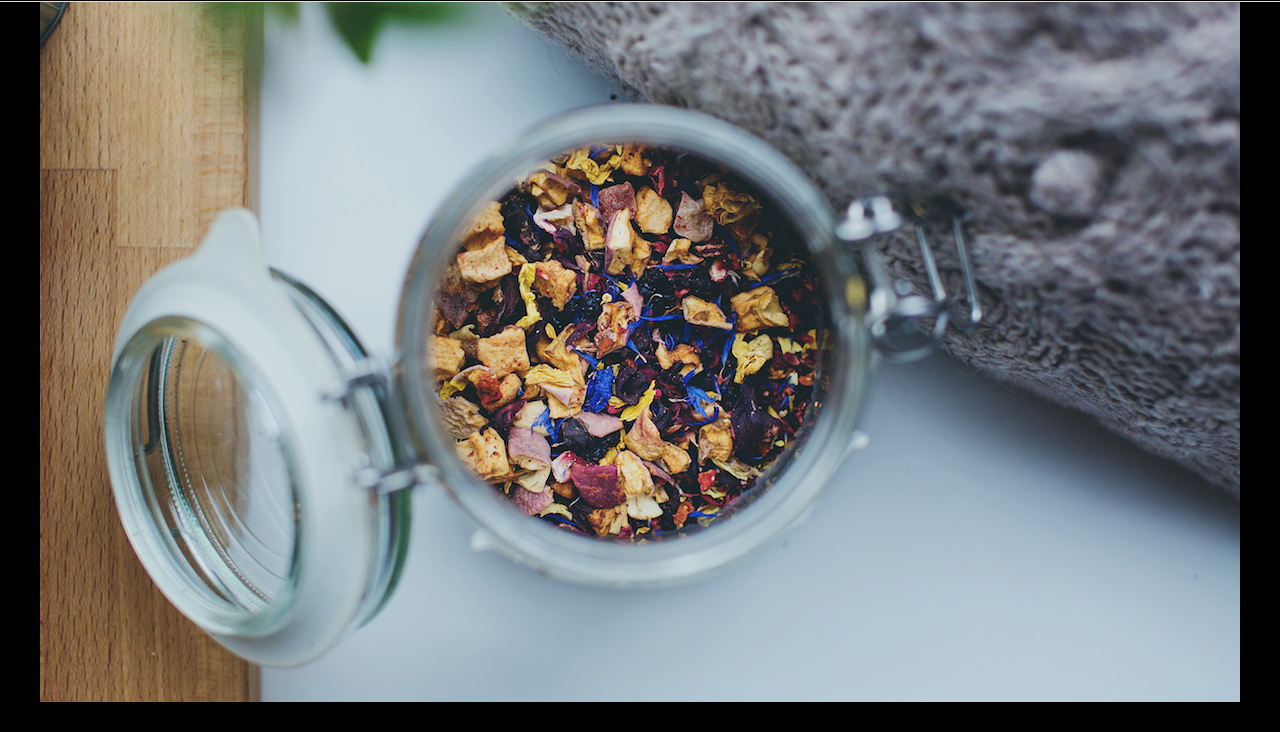
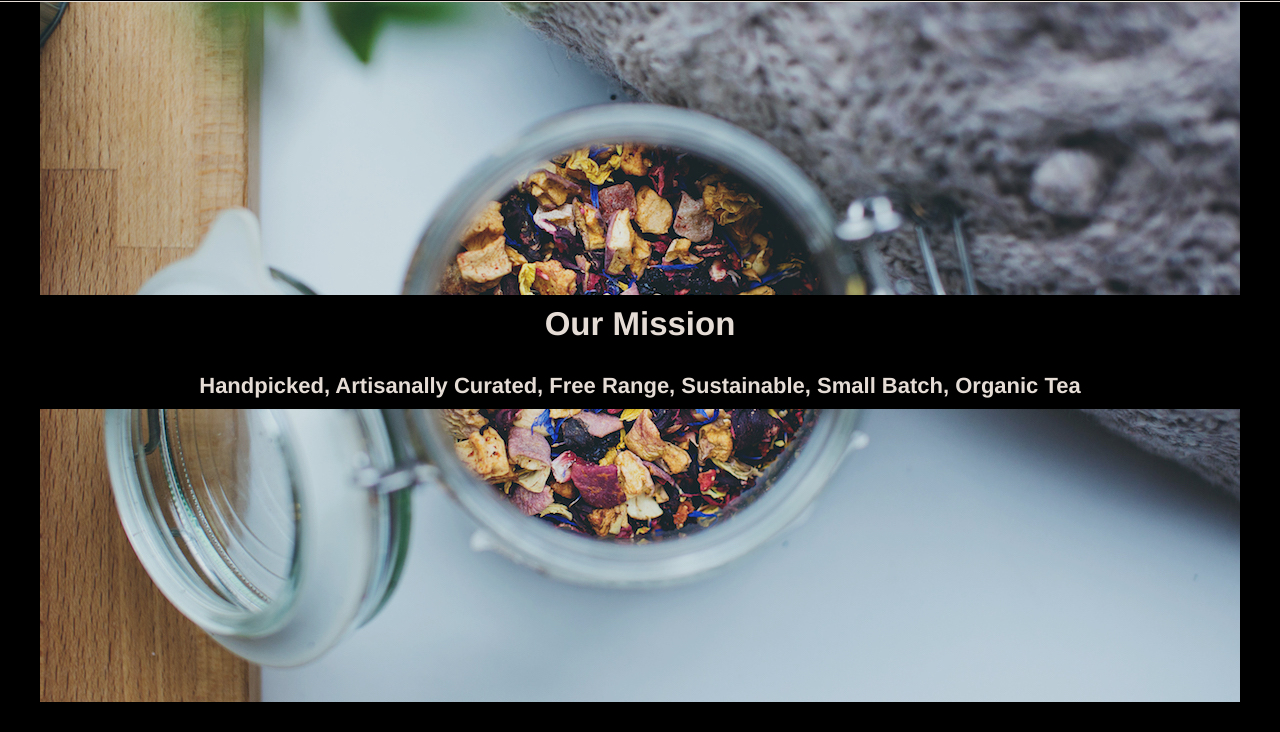
Before and after one commit to kennymatt85/theteacozy, a plain HTML site: page index.html in a window 1280 px wide. Shown: the part 68-800 px from the top of the page. Drawn offline with Linux system fonts and the light colour scheme.

Commit message:
Add mission banner.

```diff
--- a/index.html
+++ b/index.html
@@ -18,9 +18,12 @@
       </nav>
     </div>
     <!--Banner-->
-    <div class="banner">
+    <div class="banner" id="flex">
+      <div class="mission">
+        <h2>Our Mission</h2>
+        <h4>Handpicked, Artisanally Curated, Free Range, Sustainable, Small Batch, Organic Tea</h4>
 
-
+      </div>
     </div>
 
   </body>
--- a/resources/css/style.css
+++ b/resources/css/style.css
@@ -89,4 +89,20 @@ nav a {
   top: 70px;
   height: 700px;
   background: url("../images/img-mission-background.jpg") center no-repeat;
+  align-items: center;
+  justify-content: center;
 }
+
+.mission {
+  width: 1200px;
+  text-align: center;
+  background-color: black;
+}
+
+.mission h2 {
+  margin-top: 10px;
+}
+
+.mission h4 {
+  margin-bottom: 10px;
+}
```
